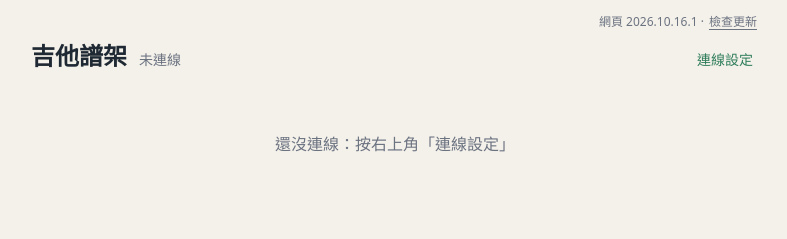
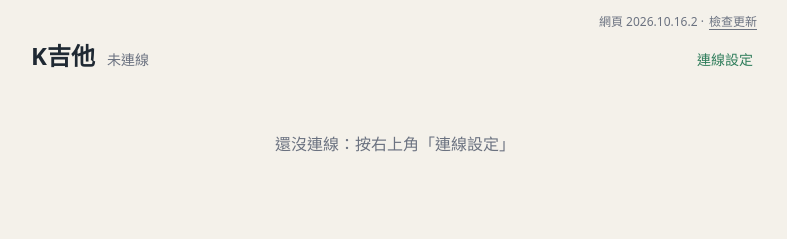
Before and after one commit to agan0617/GuitarTab, a plain HTML site: page index.html in a window 1280 px wide. Shown: the whole page, without its empty margins (245-1032 px from the left). Drawn offline with Linux system fonts and the light colour scheme.

Commit message:
改名 K吉他：網頁標題、譜架頁大標題與 README 的「吉他譜架」改成「K吉他」（2026-10-16 Ken 指定）。WEB_VERSION 2026.10.16.2
Co-Authored-By: Claude Opus 5.5 <noreply@anthropic.com>

```diff
--- a/index.html
+++ b/index.html
@@ -3,7 +3,7 @@
 <head>
 <meta charset="utf-8">
 <meta name="viewport" content="width=device-width, initial-scale=1, viewport-fit=cover">
-<title>吉他譜架</title>
+<title>K吉他</title>
 <meta name="theme-color" content="#1f2933">
 <style>
 :root {
@@ -134,7 +134,7 @@ button { font: inherit; color: inherit; background: none; border: 0; cursor: poi
 <main id="home">
   <div class="ver" id="verLine"></div>
   <header>
-    <h1>吉他譜架</h1>
+    <h1>K吉他</h1>
     <span id="status"></span>
     <button id="connectBtn" type="button">連線設定</button>
   </header>
@@ -763,7 +763,7 @@ addEventListener('keydown', e => {
    - App：打開時最多每 12 小時問一次 GitHub Releases 最新的 tag，比現在裝的新就提示下載
    - 網頁：按「檢查更新」才抓線上的 index.html 比 WEB_VERSION
    改網頁時 WEB_VERSION 要跟著改（yyyy.MM.dd.N）。 */
-const WEB_VERSION = '2026.10.16.1';
+const WEB_VERSION = '2026.10.16.2';
 const APP_REPO = 'agan0617/GuitarTabApp';
 const APP_VER = (/GuitarTabApp\/([\w.]+)/.exec(navigator.userAgent) || [])[1] || '';
 const escH = s => String(s).replace(/[&<>"']/g, c => ({ '&': '&amp;', '<': '&lt;', '>': '&gt;', '"': '&quot;', "'": '&#39;' }[c]));
```
Also changed, not shown: 1 other file.
